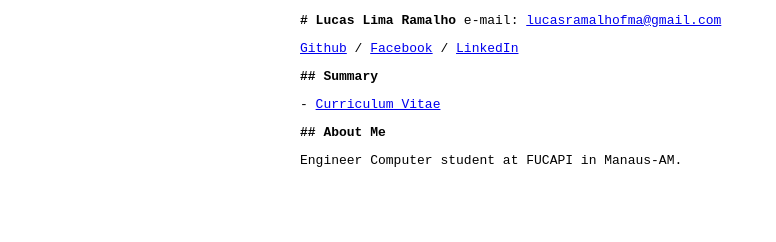
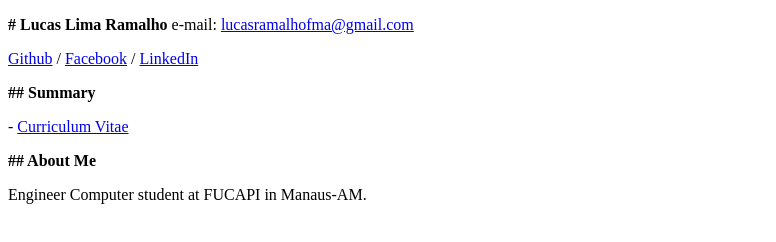
Before and after one commit to lucaaslr/lucaaslr.github.io, a plain HTML site: page index.html in a window 1280 px wide. Shown: the whole page, without its empty margins (0-776 px from the left). Drawn offline with Linux system fonts and the light colour scheme.

Commit message:
Update index.html

```diff
--- a/index.html
+++ b/index.html
@@ -3,7 +3,6 @@
     <head>
         <title>Lucas Lima</title>
         <meta charset="utf-8">
-        <link rel=stylesheet href="style.css">
     </head>
 
     <body>
```
